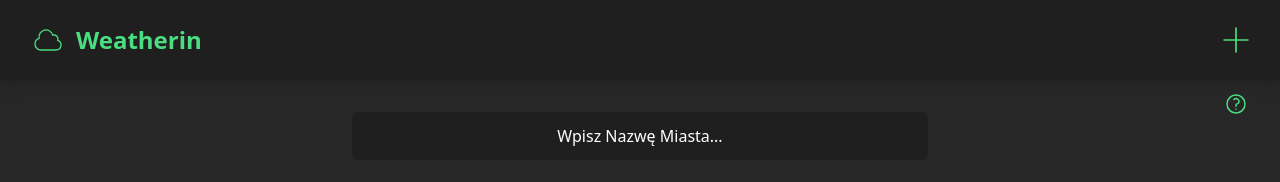
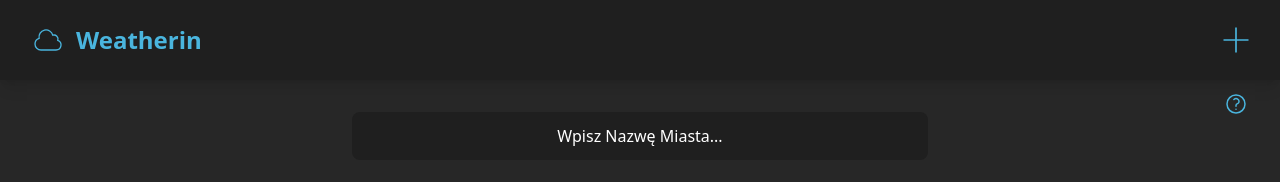
Before and after one commit to khamtaler/weatherApp, a Vue app: page / in a window 1280 px wide. Shown: the top 182 px of the page. Built offline with nearby package versions, Linux system fonts and the light colour scheme.

Commit message:
fixing images alts, units in daily weather forecast

```diff
--- a/src/assets/main.css
+++ b/src/assets/main.css
@@ -671,17 +671,17 @@ video {
   max-width: 80rem;
 }
 
+.max-w-fit {
+  max-width: -moz-fit-content;
+  max-width: fit-content;
+}
+
 .max-w-xl {
   max-width: 36rem;
 }
 
 .max-w-xs {
   max-width: 20rem;
-}
-
-.max-w-fit {
-  max-width: -moz-fit-content;
-  max-width: fit-content;
 }
 
 .transform {
@@ -758,7 +758,7 @@ video {
 
 .border-green {
   --tw-border-opacity: 1;
-  border-color: rgb(74 222 128 / var(--tw-border-opacity));
+  border-color: rgb(74 181 222 / var(--tw-border-opacity));
 }
 
 .bg-darkGray {
@@ -778,6 +778,11 @@ video {
 
 .p-5 {
   padding: 1.25rem;
+}
+
+.px-10 {
+  padding-left: 2.5rem;
+  padding-right: 2.5rem;
 }
 
 .px-2 {
@@ -803,11 +808,6 @@ video {
 .py-4 {
   padding-top: 1rem;
   padding-bottom: 1rem;
-}
-
-.px-10 {
-  padding-left: 2.5rem;
-  padding-right: 2.5rem;
 }
 
 .py-5 {
@@ -843,7 +843,7 @@ video {
 
 .text-green {
   --tw-text-opacity: 1;
-  color: rgb(74 222 128 / var(--tw-text-opacity));
+  color: rgb(74 181 222 / var(--tw-text-opacity));
 }
 
 .text-white {
@@ -926,21 +926,21 @@ video {
 
 .focus\:text-green:focus {
   --tw-text-opacity: 1;
-  color: rgb(74 222 128 / var(--tw-text-opacity));
+  color: rgb(74 181 222 / var(--tw-text-opacity));
 }
 
 .focus\:outline-green:focus {
-  outline-color: #4ade80;
+  outline-color: #4ab5de;
 }
 
 .placeholder\:focus\:text-green:focus::-moz-placeholder {
   --tw-text-opacity: 1;
-  color: rgb(74 222 128 / var(--tw-text-opacity));
+  color: rgb(74 181 222 / var(--tw-text-opacity));
 }
 
 .placeholder\:focus\:text-green:focus::placeholder {
   --tw-text-opacity: 1;
-  color: rgb(74 222 128 / var(--tw-text-opacity));
+  color: rgb(74 181 222 / var(--tw-text-opacity));
 }
 
 .focus-visible\:outline-none:focus-visible {
--- a/src/components/AsyncWeather.vue
+++ b/src/components/AsyncWeather.vue
@@ -20,6 +20,7 @@
 					<img
 						:src="`../src/components/icons/${currentWeather[0].svg}.svg`"
 						class="whiteSvg h-auto w-[80px]"
+						alt="weather"
 					/>
 					<div>
 						<h5>{{ currentWeather[0].weather }}</h5>
--- a/src/components/DailyWeather.vue
+++ b/src/components/DailyWeather.vue
@@ -4,6 +4,7 @@
 		<img
 			:src="`../src/components/icons/${weatherItem[0].svg}.svg`"
 			class="whiteSvg w-max-[80px] my-5 mx-auto h-[50px]"
+			alt="weather"
 		/>
 		<div class="flex flex-col gap-4">
 			<h5 class="font-bold">{{ weatherItem[0].weather }}</h5>
@@ -15,10 +16,10 @@
 				>&deg;C
 			</p>
 			<p class="text-white">
-				wschód: <span class="font-bold text-green">{{ sunrise.split('T')[1] }}</span> Km/h
+				wschód: <span class="font-bold text-green">{{ sunrise.split('T')[1] }}</span>
 			</p>
 			<p class="text-white">
-				zachód: <span class="font-bold text-green">{{ sunset.split('T')[1] }} </span> Km/h
+				zachód: <span class="font-bold text-green">{{ sunset.split('T')[1] }} </span>
 			</p>
 		</div>
 	</div>
--- a/src/components/TheNavigation.vue
+++ b/src/components/TheNavigation.vue
@@ -5,13 +5,14 @@
 				><CloudIcon class="h-8 w-8" />Weatherin</router-link
 			>
 			<PlusIcon class="h-10 w-10 cursor-pointer duration-150 hover:opacity-60" />
-			<div
+			<button
+				type="button"
 				class="absolute -bottom-9 right-8"
 				@mouseenter="toggleTooltip"
 				@mouseleave="toggleTooltip"
 			>
 				<QuestionMarkIcon class="h-6 w-6" />
-			</div>
+			</button>
 			<BaseTooltip class="instruction" :modalActive="tooltipActive">
 				<h1 class="text-2xl">The instruction</h1>
 				<h3 class="text-xl">Abilities</h3>
--- a/tailwind.config.js
+++ b/tailwind.config.js
@@ -8,7 +8,7 @@ module.exports = {
 			lightGray: '#303030',
 			darkGray: '#272727',
 			darkerGray: '#1f1f1f',
-			green: '#4ade80',
+			green: '#4ab5de',
 			red: '#dc2626',
 		},
 		fontFamily: {
```
